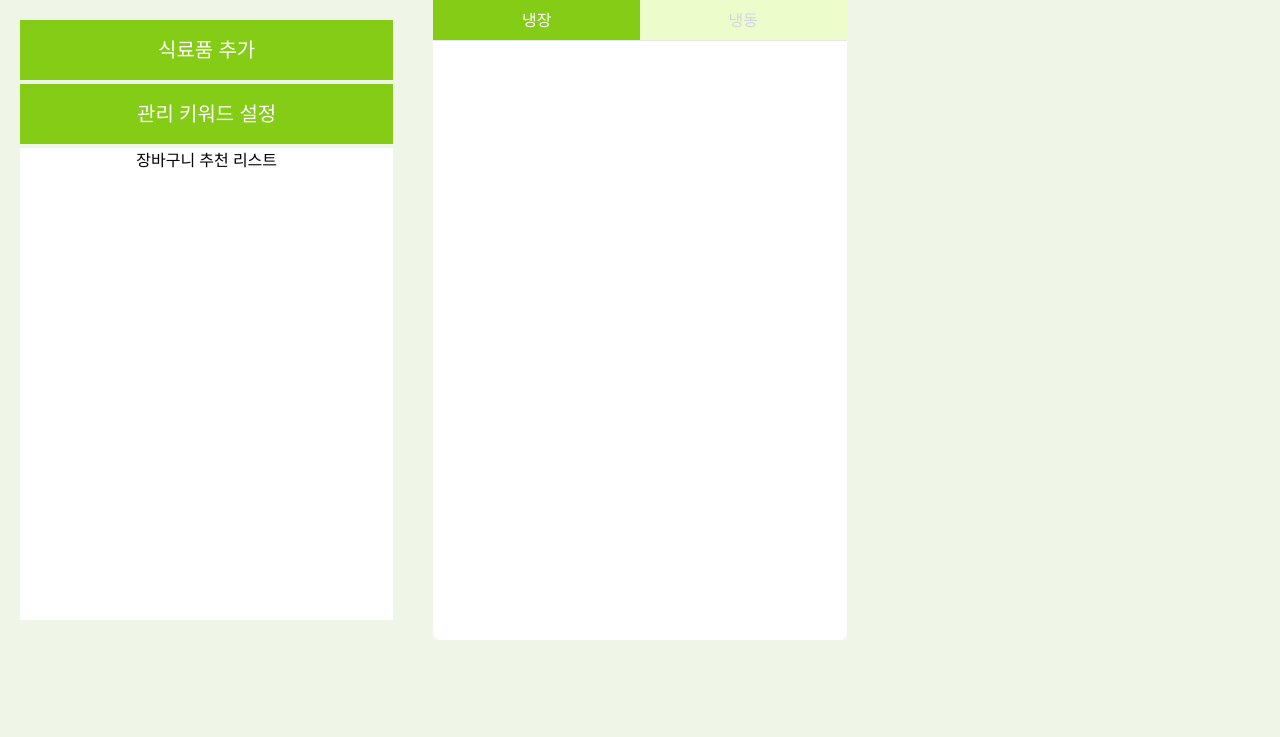
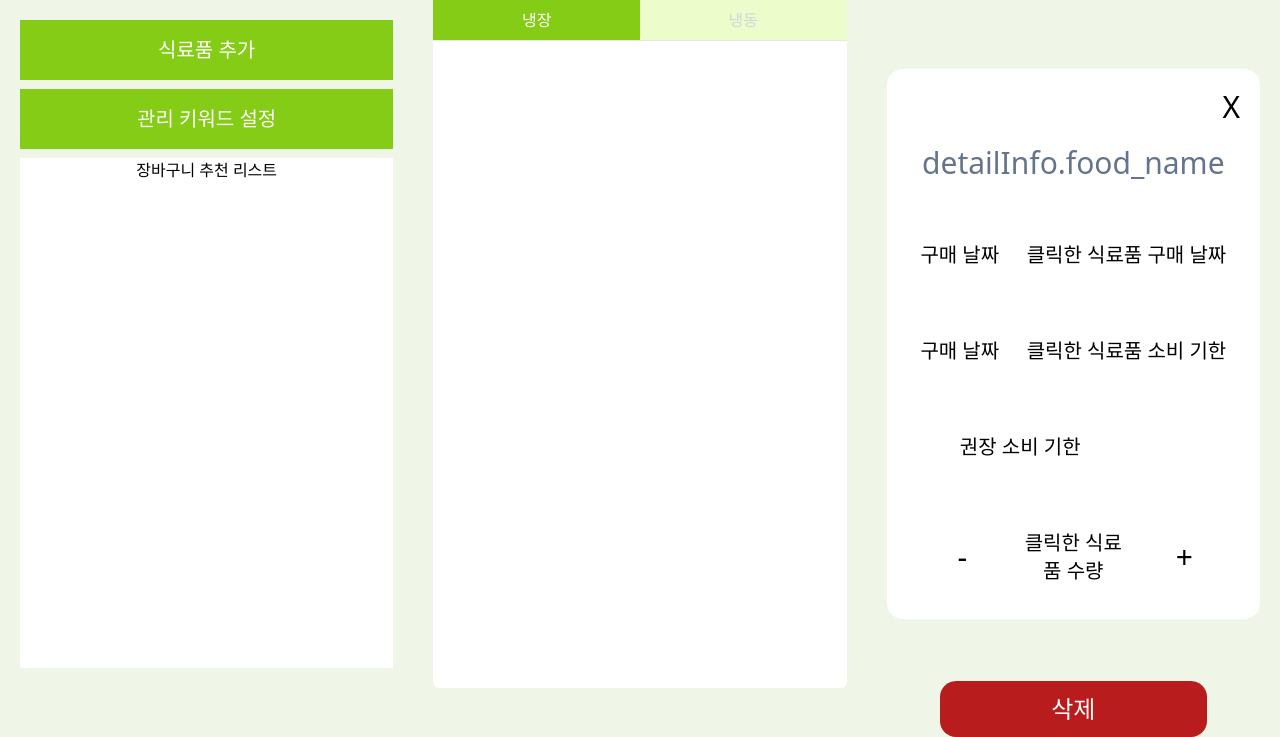
Before and after one commit to Fresh-Keeper/fresh-keeper-web, a Flask app: template templates/main.html in a window 1280 px wide. Shown: the part 80-817 px from the top of the page. Before the commit the page ends 720 px from the top, so only its background shows below. Run offline with Flask 3, Linux system fonts and the light colour scheme; the template is opened without the code that fills it, so the values that code supplies are empty; some libraries are stand-ins or nearby versions.

Commit message:
feat: food detail 표시

```diff
--- a/templates/components/foods_list.html
+++ b/templates/components/foods_list.html
@@ -50,7 +50,6 @@
 
     <li class="flex justify-between p-5" style="background-color: #bab8b8">
       {% endif %}
-
       <div>
         <p>{{food["food_name"]}}</p>
         <p>{{food["food_purchase_date"]}}</p>
@@ -62,6 +61,42 @@
     <hr />
     {%endfor%}
   </ul>
+</div>
+
+<div class="h-full flex justify-center items-center">
+  <div class="bg-white mx-5 p-5 rounded-2xl h-[80%] w-full" id="food-detail">
+    <div class="w-full text-right text-3xl" onclick="closeDetail()">X</div>
+    <div class="grid grid-rows-6 gap-10 pt-5 text-xl">
+      <p class="text-slate-500 text-3xl" id="detail-name">
+        detailInfo.food_name
+      </p>
+      <p class="flex justify-around text-xl">
+        <span>구매 날짜</span>
+        <span id="detail-date">클릭한 식료품 구매 날짜</span>
+      </p>
+      <p class="flex justify-around text-xl">
+        <span>구매 날짜</span>
+        <span id="detail-limit">클릭한 식료품 소비 기한</span>
+      </p>
+      <p class="flex justify-around text-xl">
+        <span>권장 소비 기한</span>
+        <span id="detail-remained"></span>
+      </p>
+      <div class="grid grid-cols-3 text-xl">
+        <button class="text-3xl" id="btn-amount-minus">-</button>
+        <span id="detail-amount">클릭한 식료품 수량</span>
+        <button class="text-3xl" id="btn-amount-plus">+</button>
+      </div>
+    </div>
+    <div>
+      <button
+        class="text-2xl w-[80%] text-white bg-red-700 hover:bg-red-800 rounded-2xl p-3"
+        onclick="deleteFood()"
+      >
+        삭제
+      </button>
+    </div>
+  </div>
 </div>
 
 <script>
@@ -85,4 +120,36 @@
     $("#btn-refrigeration").removeClass("text-white");
     $("#btn-freeze").addClass("text-white");
   }
+
+  function detail(id) {
+    $("#food-detail").addClass("hidden");
+
+    $.ajax({
+      type: "POST",
+      url: "/foods/detail",
+      data: { food_id_give: id },
+      success: function (response) {
+        if (response["result"] == 200) {
+          const info = response["food_detail"];
+          $("#detail-name").text(info.food_name);
+          $("#detail-date").text(info.food_purchase_date);
+          $("#detail-limit").text(info.food_limited_date);
+          $("#detail-remained").text(`${info.food_remained_date}일 남음`);
+          $("#detail-amount").text(info.food_amount);
+          $("#food-detail").removeClass("hidden");
+        }
+      },
+    });
+  }
+
+  function closeDetail() {
+    $("#food-detail").addClass("hidden");
+  }
+
+  function deleteFood() {
+    const deleteOk = confirm("삭제하시겠습니까?");
+    if (deleteOk) {
+      // 식품 삭제 api 요청
+    }
+  }
 </script>
```
